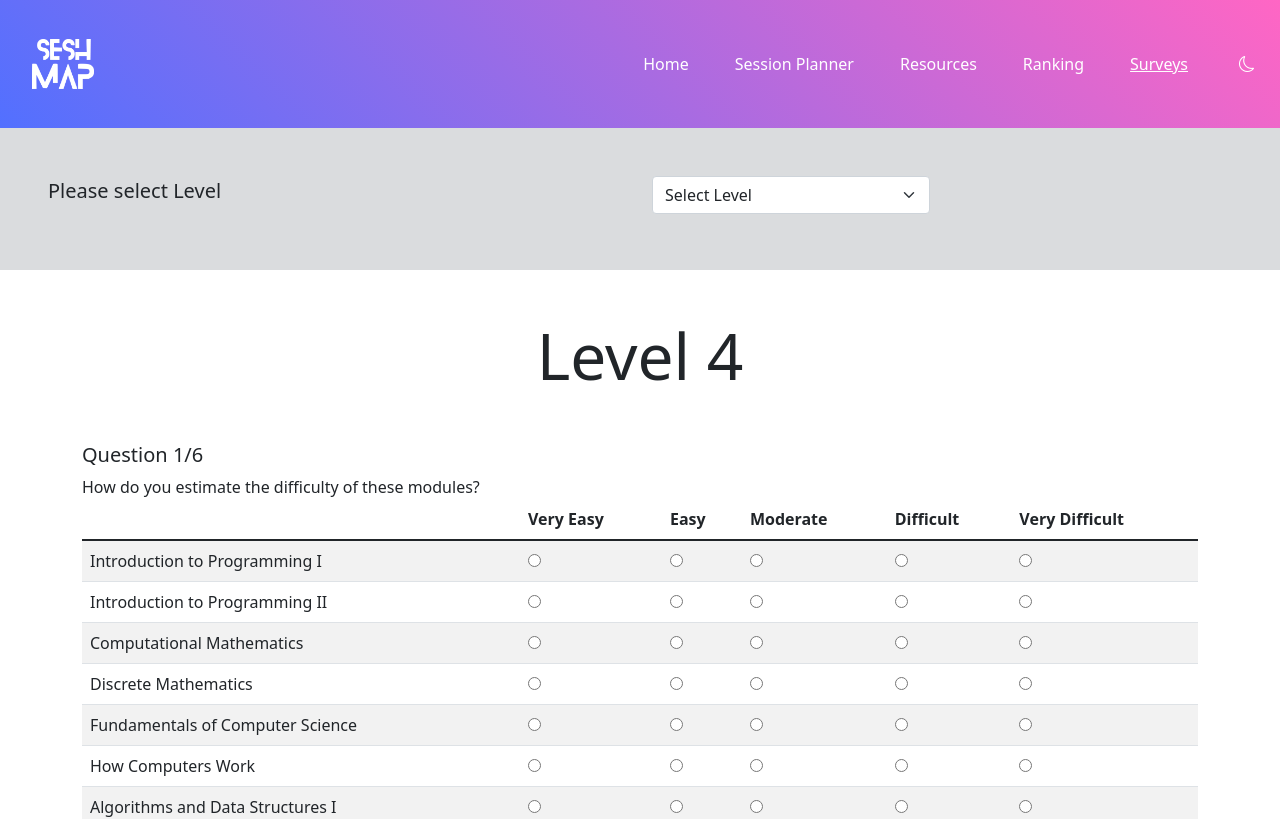
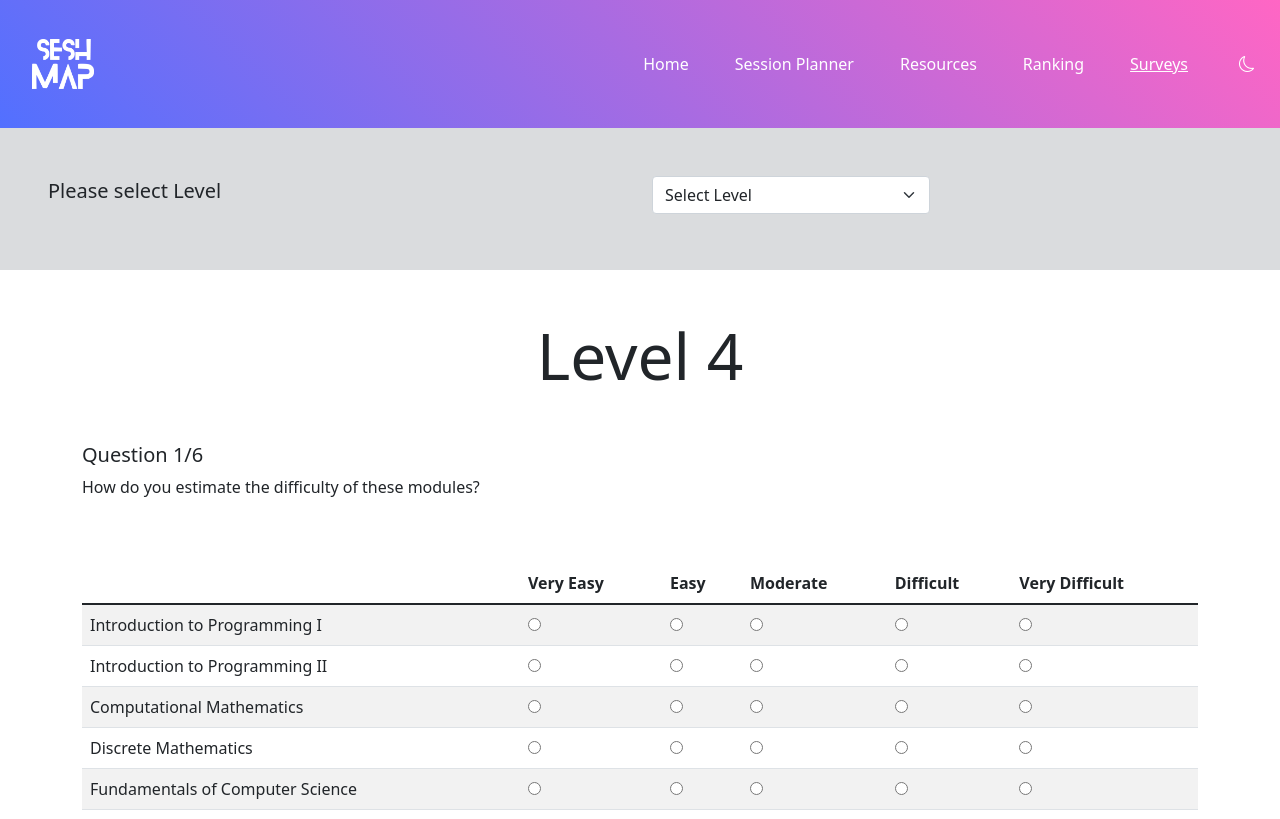
Before and after one commit to jberkovica/SeshMap, a React (Create React App) app: page /surveys in a window 1280 px wide. Shown: the top 819 px of the page. Built offline with nearby package versions, Linux system fonts and the light colour scheme.

Commit message:
fix text tag

```diff
--- a/src/pages/Surveys.jsx
+++ b/src/pages/Surveys.jsx
@@ -94,7 +94,7 @@ const SurveyTable = ({ selectedLevel }) => {
         <div>
             <h2 className="text-center mb-5 display-3">{displayHeader(selectedLevel)}</h2>
             <h5>Question {currentQuestion + 1}/{questionHeaders.length}</h5>
-            <text className= "pb-5">{questionArray[currentQuestion]}</text>
+            <p className= "pb-5">{questionArray[currentQuestion]}</p>
             <table className="table table-hover table-striped mb-5">
                 <thead>
                     <tr>
```
